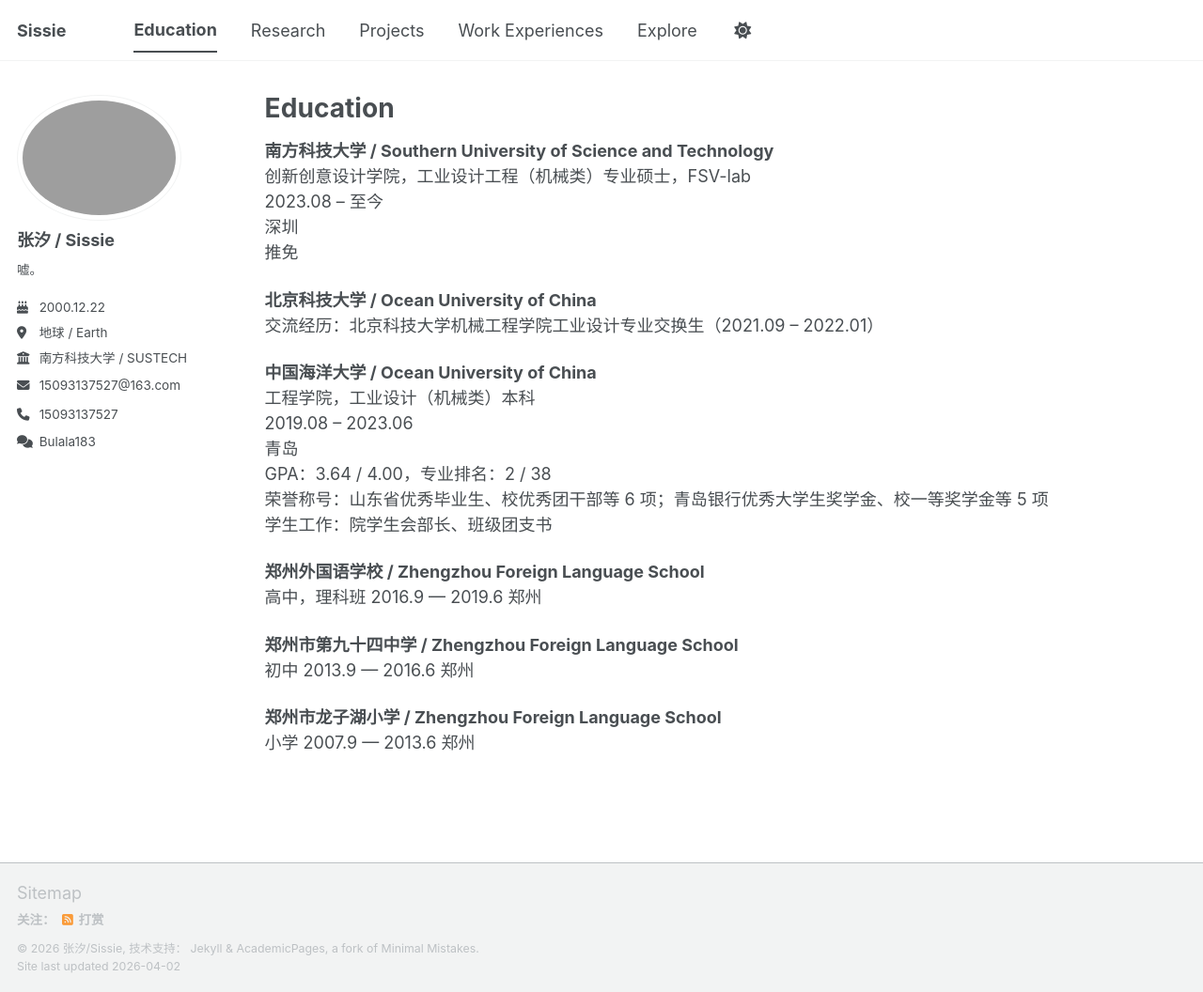
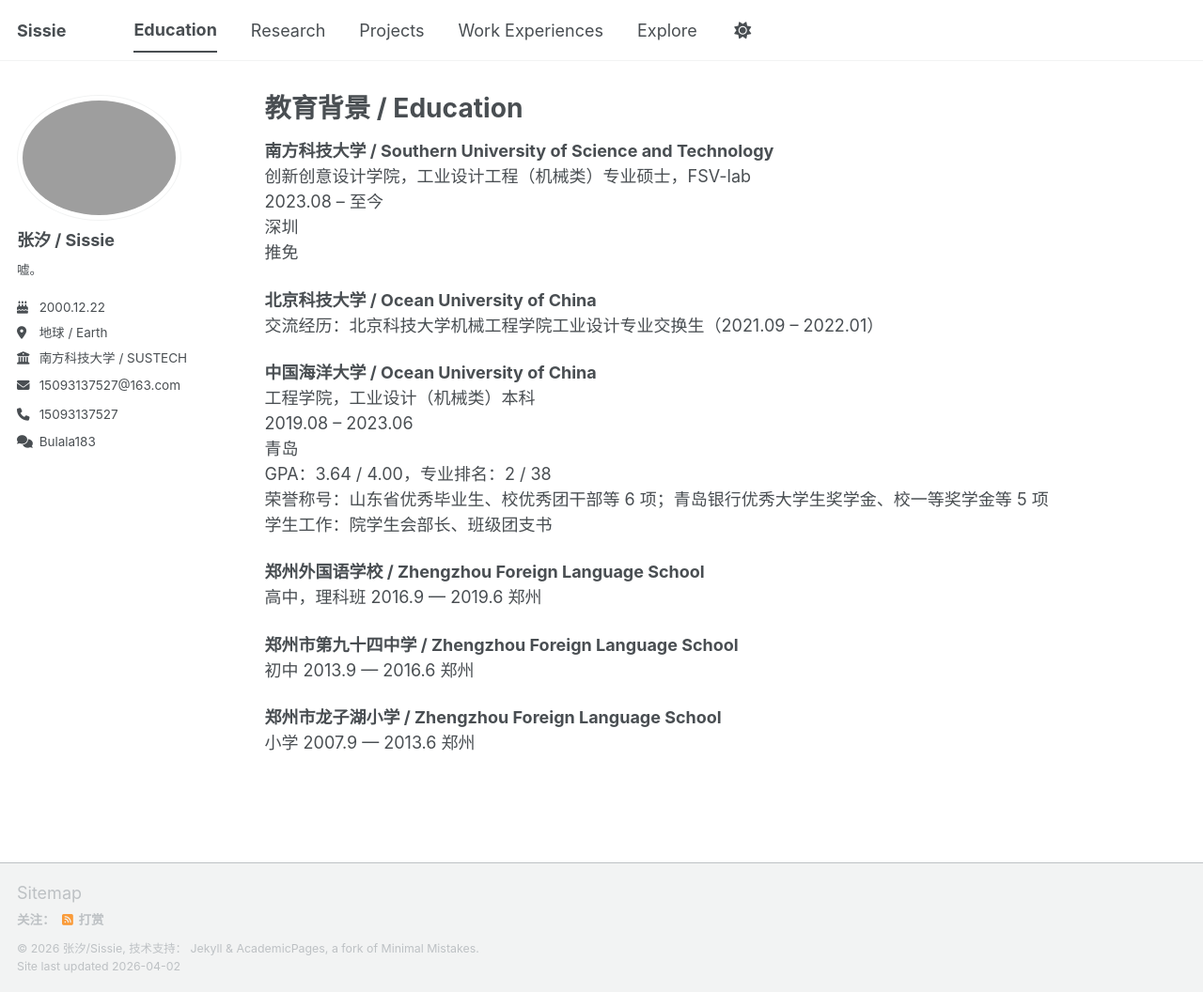
Before and after one commit to SeeSissie/SeeSissie.github.io, a Jekyll site: the page built from _pages/education.md, in a window 1280 px wide and 1056 px high. Shown: the whole window at 94% size. Built offline with Jekyll 4.4.1, drawn with Linux system fonts in a browser that asks for light colours; a script bundle is joined from its source files by our own code; library files that are not in the unit come from our copies.

Commit message:
Update education.md

```diff
--- a/_pages/education.md
+++ b/_pages/education.md
@@ -1,6 +1,6 @@
 ---
 layout: archive
-title: "Education"
+title: "教育背景 / Education"
 permalink: /education/
 author_profile: true
 redirect_from:
```
